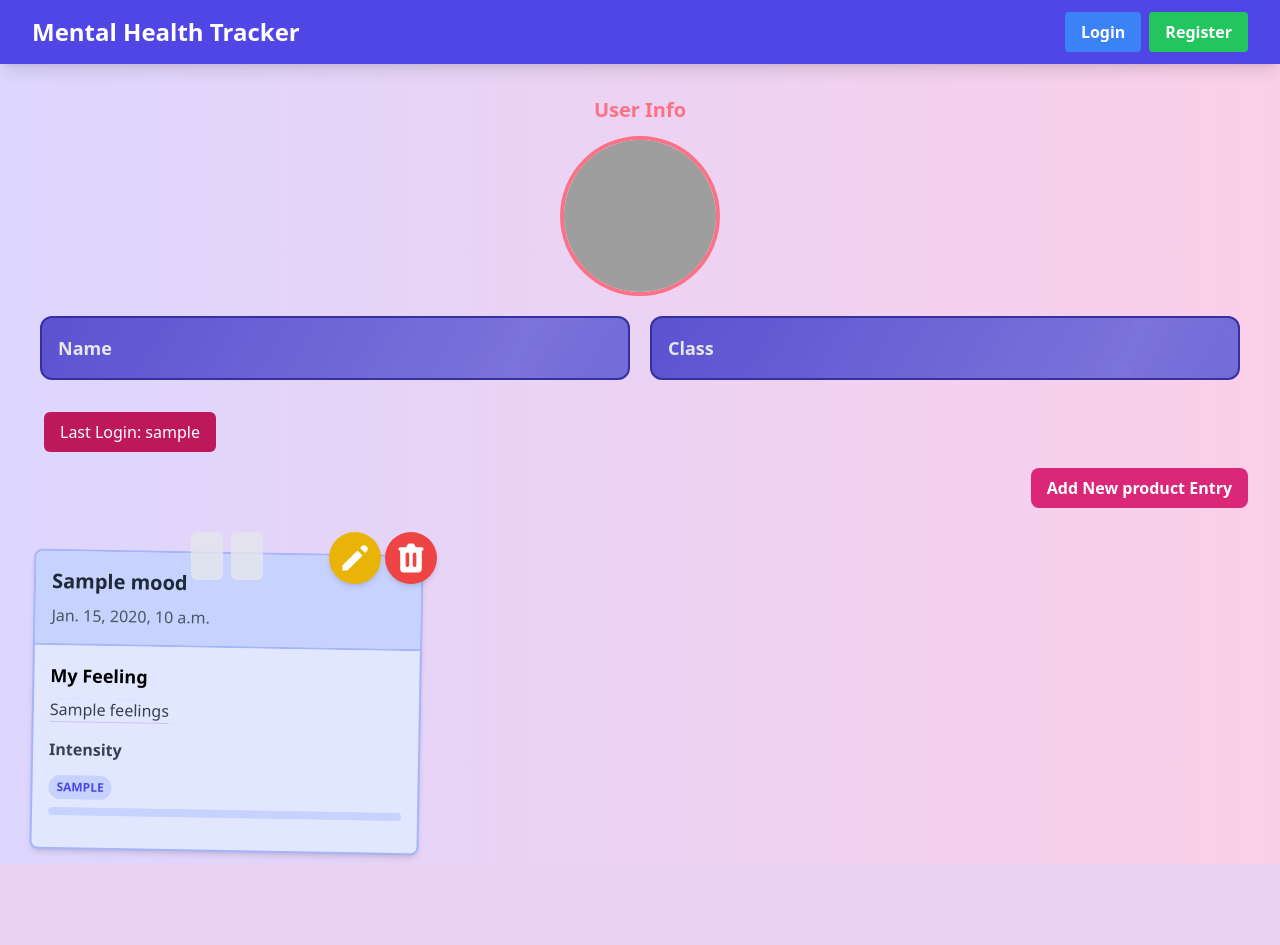
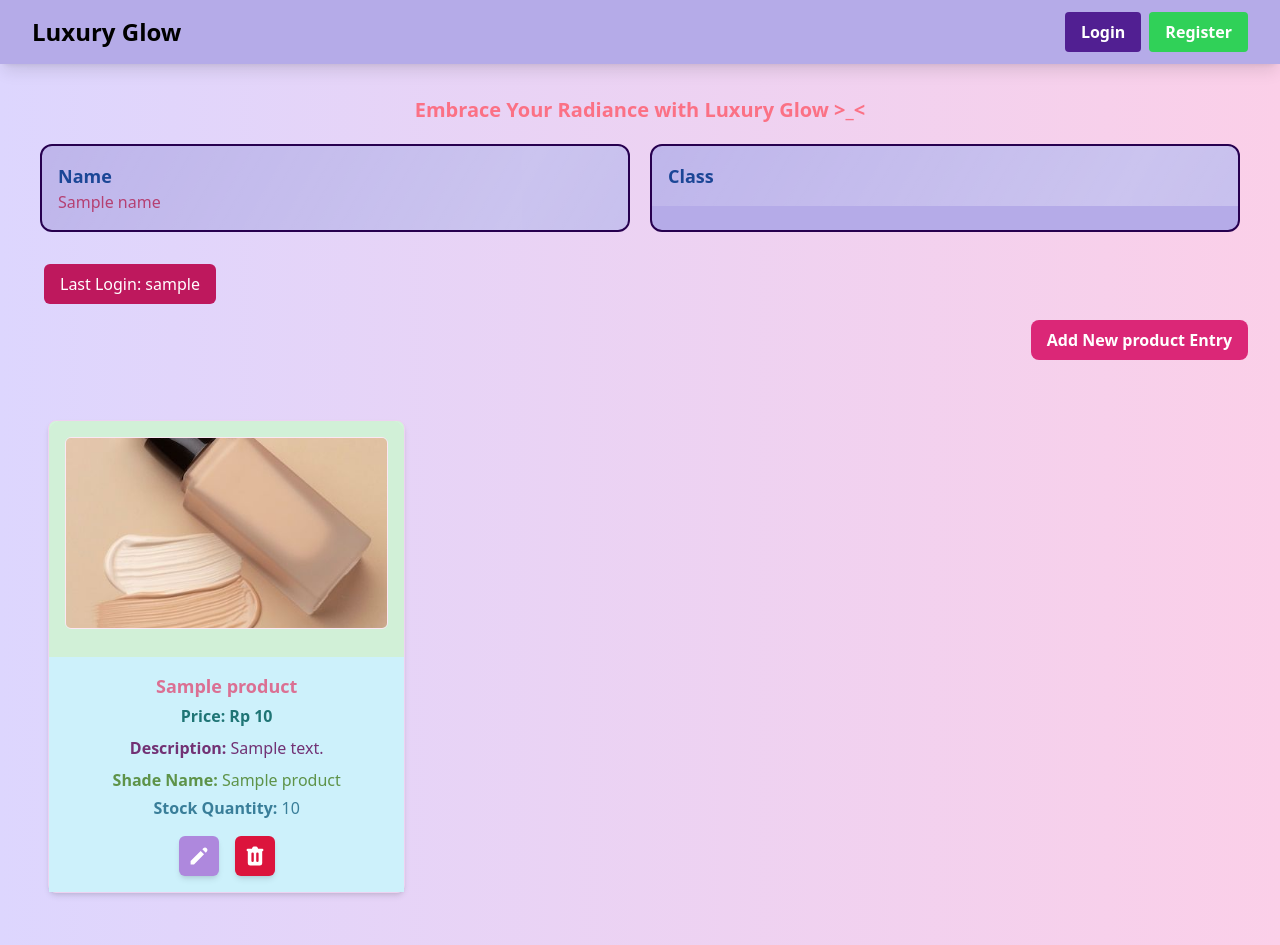
Before and after one commit to yemy16/Luxury-Glow, a Django app: template main/templates/main.html in a window 1280 px wide. Before the commit the page ends 864 px from the top, so only its background shows below. Run offline with Django 5.2, Linux system fonts and the light colour scheme; tables that the repository leaves empty hold one stand-in row (values such as "Sample post"); the template is opened without the code that fills it: values that come from a table or form of the project are taken from there, most other values are stand-ins (such as "Sample title", 1, 10 or a date in 2020); some libraries are stand-ins or nearby versions; grey boxes are pictures that could not be loaded.

Commit message:
Berusaha biar bisa kepush ke pws

```diff
--- a/main/forms.py
+++ b/main/forms.py
@@ -4,4 +4,4 @@ from .models import Product
 class ProductEntryForm(ModelForm):
     class Meta:
         model = Product
-        fields = ["name", "price", "description", "shade_name", "stock_quantity", "image"]
+        fields = ["name", "price", "description", "shade_name", "stock_quantity"]
--- a/main/templates/card_info.html
+++ b/main/templates/card_info.html
@@ -1,6 +1,6 @@
-<div class="bg-indigo-700 rounded-xl overflow-hidden border-2 border-indigo-800">
+<div style="background-color: rgb(181, 171, 232); border: 2px solid rgb(39, 0, 79);" class="rounded-xl overflow-hidden">
     <div class="p-4 animate-shine">
-      <h5 class="text-lg font-semibold text-gray-200">{{ title }}</h5>
-      <p class="text-white">{{ value }}</p>
+      <h5 style="color: rgb(27, 70, 150);" class="text-lg font-semibold">{{ title }}</h5>
+      <p style="color: rgb(181, 64, 114);">{{ value }}</p>
     </div>
-</div>
+  </div>
--- a/main/templates/card_product.html
+++ b/main/templates/card_product.html
@@ -1,45 +1,46 @@
-<div class="relative break-inside-avoid">
-    <div class="absolute top-2 z-10 left-1/2 -translate-x-1/2 flex items-center -space-x-2">
-      <div class="w-[3rem] h-8 bg-gray-200 rounded-md opacity-80 -rotate-90"></div>
-      <div class="w-[3rem] h-8 bg-gray-200 rounded-md opacity-80 -rotate-90"></div>
-    </div>
-    <div class="relative top-5 bg-indigo-100 shadow-md rounded-lg mb-6 break-inside-avoid flex flex-col border-2 border-indigo-300 transform rotate-1 hover:rotate-0 transition-transform duration-300">
-      <div class="bg-indigo-200 text-gray-800 p-4 rounded-t-lg border-b-2 border-indigo-300">
-        <h3 class="font-bold text-xl mb-2">{{mood_entry.mood}}</h3>
-        <p class="text-gray-600">{{mood_entry.time}}</p>
+<div class="relative break-inside-avoid p-4">
+    <div class="relative top-5 shadow-md rounded-lg mb-6 flex flex-col border"
+         style="background-color: rgb(210, 244, 217); border-color: rgb(237, 210, 241);">
+      <!-- Gambar Produk -->
+      <div class="p-4 flex justify-center items-center"
+           style="background-color: rgb(209, 240, 215); border-top-left-radius: 12px; border-top-right-radius: 12px;">
+        <picture class="w-full h-48 mb-3 mx-auto border rounded-md overflow-hidden block"
+                 style="border-color: rgb(252, 231, 243);">
+          <img class="w-full h-full object-cover"
+               src="{% if product_entry.image_url %}{{ product_entry.image_url }}{% else %}/static/image/dummy.jpg{% endif %}"
+               alt="{{ product_entry.name }}">
+        </picture>
       </div>
-      <div class="p-4">
-        <p class="font-semibold text-lg mb-2">My Feeling</p>
-        <p class="text-gray-700 mb-2">
-          <span class="bg-[linear-gradient(to_bottom,transparent_0%,transparent_calc(100%_-_1px),#CDC1FF_calc(100%_-_1px))] bg-[length:100%_1.5rem] pb-1">{{mood_entry.feelings}}</span>
+      <!-- Informasi Produk -->
+      <div class="p-4" style="background-color: rgb(205, 241, 251);">
+        <h3 class="font-bold text-center mb-1" style="color: rgb(219, 112, 147); font-size: 1.125rem;">{{ product_entry.name }}</h3>
+        <p class="text-center font-semibold mb-2" style="color: rgb(31, 117, 117);">Price: Rp {{ product_entry.price }}</p>
+        <p class="text-center mb-2" style="color: rgb(114, 50, 116);">
+          <strong>Description:</strong> <span>{{ product_entry.description }}</span>
         </p>
-        <div class="mt-4">
-          <p class="text-gray-700 font-semibold mb-2">Intensity</p>
-          <div class="relative pt-1">
-            <div class="flex mb-2 items-center justify-between">
-              <div>
-                <span class="text-xs font-semibold inline-block py-1 px-2 uppercase rounded-full text-indigo-600 bg-indigo-200">
-                  {% if mood_entry.mood_intensity > 10 %}10+{% else %}{{mood_entry.mood_intensity}}{% endif %}
-                </span>
-              </div>
-            </div>
-            <div class="overflow-hidden h-2 mb-4 text-xs flex rounded bg-indigo-200">
-              <div style="width:{% if mood_entry.mood_intensity > 10 %}100%{% else %}{{ mood_entry.mood_intensity }}0%{% endif %}" class="shadow-none flex flex-col text-center whitespace-nowrap text-white justify-center bg-indigo-500"></div>
-            </div>
-          </div>
+        <p class="text-center mb-1" style="color: rgb(94, 147, 73);"><strong>Shade Name:</strong> {{ product_entry.shade_name }}</p>
+        <p class="text-center mb-4" style="color: rgb(57, 126, 153);"><strong>Stock Quantity:</strong> {{ product_entry.stock_quantity }}</p>
+        <!-- Tombol Edit dan Delete -->
+        <div class="flex justify-center space-x-4 mt-4">
+          <a href="{% url 'main:edit_product' product_entry.pk %}"
+             class="rounded-md p-2 transition duration-300 shadow-md flex items-center justify-center"
+             style="background-color: rgb(174, 136, 221); color: rgb(255, 255, 255); border: none;"
+             title="Edit Product">
+            <svg xmlns="http://www.w3.org/2000/svg" class="h-6 w-6" viewBox="0 0 20 20" fill="currentColor">
+              <path d="M13.586 3.586a2 2 0 112.828 2.828l-.793.793-2.828-2.828.793-.793zM11.379 5.793L3 14.172V17h2.828l8.38-8.379-2.83-2.828z"/>
+            </svg>
+          </a>
+          <a href="{% url 'main:delete_product' product_entry.pk %}"
+             class="rounded-md p-2 transition duration-300 shadow-md flex items-center justify-center"
+             style="background-color: rgb(220, 20, 60); color: rgb(255, 255, 255); border: none;"
+             title="Delete Product">
+            <svg xmlns="http://www.w3.org/2000/svg" class="h-6 w-6" viewBox="0 0 20 20" fill="currentColor">
+              <path fill-rule="evenodd"
+                    d="M9 2a1 1 0 00-.894.553L7.382 4H4a1 1 0 000 2v10a2 2 0 002 2h8a2 2 0 002-2V6a1 1 0 100-2h-3.382l-.724-1.447A1 1 0 0011 2H9zM7 8a1 1 0 012 0v6a1 1 0 11-2 0V8zm5-1a1 1 0 00-1 1v6a1 1 0 102 0V8a1 1 0 00-1-1z"
+                    clip-rule="evenodd"/>
+            </svg>
+          </a>
         </div>
       </div>
     </div>
-    <div class="absolute top-0 -right-4 flex space-x-1">
-      <a href="{% url 'main:edit_mood' mood_entry.pk %}" class="bg-yellow-500 hover:bg-yellow-600 text-white rounded-full p-2 transition duration-300 shadow-md">
-        <svg xmlns="http://www.w3.org/2000/svg" class="h-9 w-9" viewBox="0 0 20 20" fill="currentColor">
-          <path d="M13.586 3.586a2 2 0 112.828 2.828l-.793.793-2.828-2.828.793-.793zM11.379 5.793L3 14.172V17h2.828l8.38-8.379-2.83-2.828z" />
-        </svg>
-      </a>
-      <a href="{% url 'main:delete_mood' mood_entry.pk %}" class="bg-red-500 hover:bg-red-600 text-white rounded-full p-2 transition duration-300 shadow-md">
-        <svg xmlns="http://www.w3.org/2000/svg" class="h-9 w-9" viewBox="0 0 20 20" fill="currentColor">
-          <path fill-rule="evenodd" d="M9 2a1 1 0 00-.894.553L7.382 4H4a1 1 0 000 2v10a2 2 0 002 2h8a2 2 0 002-2V6a1 1 0 100-2h-3.382l-.724-1.447A1 1 0 0011 2H9zM7 8a1 1 0 012 0v6a1 1 0 11-2 0V8zm5-1a1 1 0 00-1 1v6a1 1 0 102 0V8a1 1 0 00-1-1z" clip-rule="evenodd" />
-        </svg>
-      </a>
-    </div>
   </div>
--- a/main/templates/main.html
+++ b/main/templates/main.html
@@ -8,20 +8,23 @@
 {% include 'navbar.html' %}
 
 <div class="overflow-x-hidden px-4 md:px-8 pb-8 pt-24 min-h-screen bg-gradient-to-r from-violet-200 to-pink-200 flex flex-col">
-  <h2 class="text-xl font-extrabold text-rose-400 mb-3 text-center">User Info</h2>
-  <img src="/static/image/profile.png" alt="Profile" class="w-40 h-40 mb-3 rounded-full mx-auto border-4 border-rose-400"/>
+  <h2 class="text-xl font-extrabold text-rose-400 mb-3 text-center">Embrace Your Radiance with Luxury Glow >_< </h2>
+
+  <!-- Bagian Gambar Lingkaran Dihapus -->
+
   <div class="p-2 mb-6 relative">
     <div class="relative grid lg:grid-cols-2 md:grid-cols-2 gap-5 z-30">
-      {% include "card_info.html" with title='Name' value=nama %}
+      {% include "card_info.html" with title='Name' value=name %}
       {% include "card_info.html" with title='Class' value=kelas %}
     </div>
+  </div>
 
-</div>
   <div class="px-3 mb-4">
     <div class="flex rounded-md items-center bg-pink-700 py-2 px-4 w-fit">
       <h1 class="text-white text-center">Last Login: {{last_login}}</h1>
     </div>
   </div>
+
   <div class="flex justify-end mb-6">
     <a href="{% url 'main:create_product_entry' %}" class="bg-pink-600 hover:bg-pink-700 text-white font-bold py-2 px-4 rounded-lg transition duration-300 ease-in-out transform hover:-translate-y-1 hover:scale-105">
       Add New product Entry
@@ -30,7 +33,7 @@
 
   {% if not product_entries %}
   <div class="flex flex-col items-center justify-center min-h-[24rem] p-6">
-        <img src="/static/image/sedih-banget.png" alt="Sad face" class="w-32 h-32 mb-4"/>
+    <img src="/static/image/kucing_sedih.jpg" alt="Sad face" class="w-32 h-32 mb-4"/>
     <p class="text-center text-gray-600 mt-4">Belum ada data product pada Luxury Glow.</p>
   </div>
   {% else %}
--- a/templates/navbar.html
+++ b/templates/navbar.html
@@ -1,27 +1,27 @@
-<nav class="bg-indigo-600 shadow-lg fixed top-0 left-0 z-40 w-screen">
+<nav style="background-color: rgb(181, 171, 232);" class="shadow-lg fixed top-0 left-0 z-40 w-screen">
     <div class="max-w-7xl mx-auto px-4 sm:px-6 lg:px-8">
       <div class="flex items-center justify-between h-16">
         <div class="flex items-center">
-          <h1 class="text-2xl font-bold text-center text-white">Mental Health Tracker</h1>
+          <h1 class="text-2xl font-bold text-center text-black">Luxury Glow</h1>
         </div>
         <div class="hidden md:flex items-center">
           {% if user.is_authenticated %}
-            <span class="text-gray-300 mr-4">Welcome, {{ user.username }}</span>
-            <a href="{% url 'main:logout' %}" class="text-center bg-red-500 hover:bg-red-600 text-white font-bold py-2 px-4 rounded transition duration-300">
+            <span style="color: rgb(21, 108, 23);" class="mr-4">Welcome, {{ user.username }}</span>
+            <a href="{% url 'main:logout' %}" style="background-color: rgb(255, 69, 58);" class="text-center text-white font-bold py-2 px-4 rounded transition duration-300">
               Logout
             </a>
           {% else %}
-            <a href="{% url 'main:login' %}" class="text-center bg-blue-500 hover:bg-blue-600 text-white font-bold py-2 px-4 rounded transition duration-300 mr-2">
+            <a href="{% url 'main:login' %}" style="background-color: rgb(81, 31, 146);" class="text-center text-white font-bold py-2 px-4 rounded transition duration-300 mr-2">
               Login
             </a>
-            <a href="{% url 'main:register' %}" class="text-center bg-green-500 hover:bg-green-600 text-white font-bold py-2 px-4 rounded transition duration-300">
+            <a href="{% url 'main:register' %}" style="background-color: rgb(48, 209, 88);" class="text-center text-white font-bold py-2 px-4 rounded transition duration-300">
               Register
             </a>
           {% endif %}
         </div>
         <div class="md:hidden flex items-center">
           <button class="mobile-menu-button">
-            <svg class="w-6 h-6 text-white" fill="none" stroke-linecap="round" stroke-linejoin="round" stroke-width="2" viewBox="0 0 24 24" stroke="currentColor">
+            <svg class="w-6 h-6 text-black" fill="none" stroke-linecap="round" stroke-linejoin="round" stroke-width="2" viewBox="0 0 24 24" stroke="currentColor">
               <path d="M4 6h16M4 12h16M4 18h16"></path>
             </svg>
           </button>
@@ -29,18 +29,18 @@
       </div>
     </div>
     <!-- Mobile menu -->
-    <div class="mobile-menu hidden md:hidden  px-4 w-full md:max-w-full">
+    <div class="mobile-menu hidden md:hidden px-4 w-full md:max-w-full">
       <div class="pt-2 pb-3 space-y-1 mx-auto">
         {% if user.is_authenticated %}
-          <span class="block text-gray-300 px-3 py-2">Welcome, {{ user.username }}</span>
-          <a href="{% url 'main:logout' %}" class="block text-center bg-red-500 hover:bg-red-600 text-white font-bold py-2 px-4 rounded transition duration-300">
+          <span style="color: rgb(27, 61, 68);" class="block px-3 py-2">Welcome, {{ user.username }}</span>
+          <a href="{% url 'main:logout' %}" style="background-color: rgb(255, 69, 58);" class="block text-center text-white font-bold py-2 px-4 rounded transition duration-300">
             Logout
           </a>
         {% else %}
-          <a href="{% url 'main:login' %}" class="block text-center bg-blue-500 hover:bg-blue-600 text-white font-bold py-2 px-4 rounded transition duration-300 mb-2">
+          <a href="{% url 'main:login' %}" style="background-color: rgb(0, 122, 255);" class="block text-center text-white font-bold py-2 px-4 rounded transition duration-300 mb-2">
             Login
           </a>
-          <a href="{% url 'main:register' %}" class="block text-center bg-green-500 hover:bg-green-600 text-white font-bold py-2 px-4 rounded transition duration-300">
+          <a href="{% url 'main:register' %}" style="background-color: rgb(48, 209, 88);" class="block text-center text-white font-bold py-2 px-4 rounded transition duration-300">
             Register
           </a>
         {% endif %}
@@ -54,4 +54,4 @@
         menu.classList.toggle("hidden");
       });
     </script>
-  </nav>
+</nav>
```
Also changed, not shown: main/models.py (+4 -5 lines), main/templates/create_product_entry.html (+7 -7 lines), main/templates/login.html (+35 -21 lines), main/templates/register.html (+50 -29 lines), main/migrations/0008_remove_product_image_product_image_url_and_more.py (added), main/migrations/0009_remove_product_image_url_alter_product_price_and_more.py (added), main/views.py (line endings or trailing spaces), static/image/dummy.jpg (added), static/image/kucing_sedih.jpg (added), static/image/profile.jpg (added), static/image/sedih-banget.png (deleted), static/image/skincare.jpg (added). Lines whose indentation alone changed are shown as unchanged.
